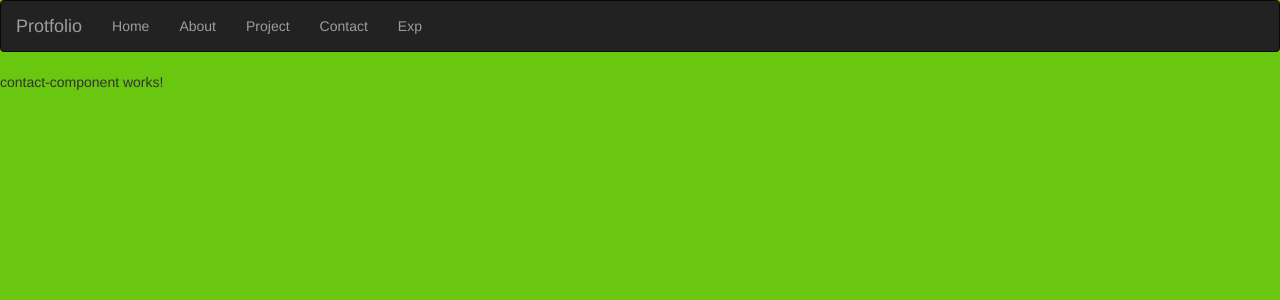
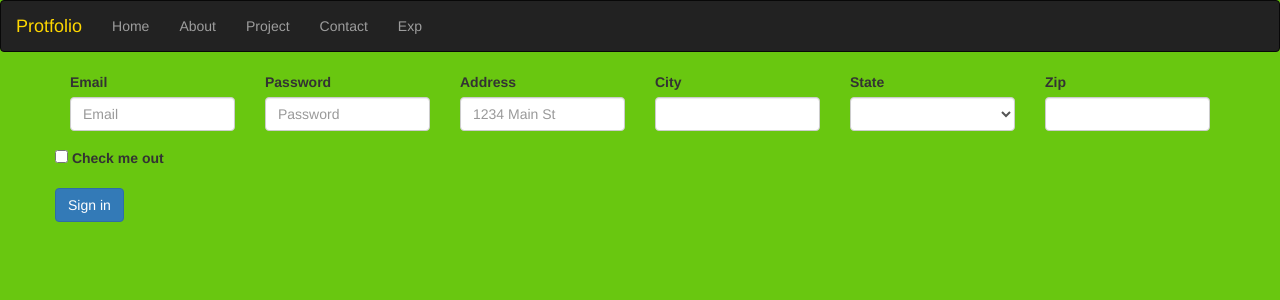
Before and after one commit to aniketbumbc/Angular-5, an Angular app: page /Contact in a window 1280 px wide. Shown: the top 300 px of the page. Built offline with nearby package versions, Linux system fonts and the light colour scheme.

Commit message:
Adding Template driven form getting values

```diff
--- a/src/app/app.component.css
+++ b/src/app/app.component.css
@@ -0,0 +1,3 @@
+#protfolio-name{
+color: gold;
+}
--- a/src/app/app.component.html
+++ b/src/app/app.component.html
@@ -2,17 +2,15 @@
 <nav class="navbar navbar-inverse">
     <div class="container-fluid">
       <div class="navbar-header">
-        <a class="navbar-brand" routerLink="/">Protfolio</a>
+        <a class="navbar-brand" routerLink="/" id="protfolio-name">Protfolio</a>
       </div>
       <ul class="nav navbar-nav">
-        <li routerLinkActive="Active" [routerLinkActiveOptions]="{exact:true}"><a routerLink="/Home" >Home</a></li>
-        <li routerLinkActive="Active"><a routerLink="/About">About</a></li>
-        <li routerLinkActive="Active"><a routerLink="/Project">Project</a></li>
-        <li routerLinkActive="Active"><a routerLink="/Contact">Contact</a></li>
-        <li routerLinkActive="Active"><a routerLink="/Exp" >Exp</a></li>
+        <li routerLinkActive="Active" [routerLinkActiveOptions]="{exact:true}"><a id="nav-name" routerLink="/" >Home</a></li>
+        <li routerLinkActive="Active"><a id="nav-name" routerLink="/About">About</a></li>
+        <li routerLinkActive="Active"><a id="nav-name"  routerLink="/Project">Project</a></li>
+        <li routerLinkActive="Active"><a id="nav-name" routerLink="/Contact">Contact</a></li>
+        <li routerLinkActive="Active"><a id="nav-name"routerLink="/Exp" >Exp</a></li>
       </ul>
     </div>
   </nav>
-
-
 <router-outlet></router-outlet>
--- a/src/app/contact-component/contact-component.component.html
+++ b/src/app/contact-component/contact-component.component.html
@@ -1,3 +1,47 @@
-<p>
-  contact-component works!
-</p>
+<div class="container">
+  <div class="row">
+<form (ngSubmit)="onSubmit(f)" #f="ngForm">
+    <div class="form-group col-md-2">
+      <label for="inputEmail4">Email</label>
+      <input type="email" class="form-control" id="inputEmail4" placeholder="Email" ngModel name="email" email  required>
+    </div>
+    <div class="form-group col-md-2">
+      <label for="inputPassword4">Password</label>
+      <input type="password" class="form-control" id="inputPassword4" placeholder="Password" ngModel name="password">
+    </div>
+
+  <div class="form-group col-md-2">
+    <label for="inputAddress">Address</label>
+    <input type="text" class="form-control" id="inputAddress" placeholder="1234 Main St" ngModel name="address">
+  </div>
+   <div class="form-row">
+    <div class="form-group col-md-2">
+      <label for="inputCity">City</label>
+      <input type="text" class="form-control" id="inputCity" ngModel name="city">
+    </div>
+    <div class="form-group col-md-2">
+      <label for="inputState">State</label>
+      <select id="inputState" class="form-control" ngModel name="state">
+        <option selected>Choose...</option>
+        <option>MD</option>
+        <option>NY</option>
+        <option>CA</option>
+        <option>TX</option>
+      </select>
+    </div>
+    <div class="form-group col-md-2">
+      <label for="inputZip">Zip</label>
+      <input type="text" class="form-control" id="inputZip" ngModel name="zipcode">
+    </div>
+  </div>
+  <div class="form-group">
+    <div class="form-check">
+      <label class="form-check-label">
+        <input class="form-check-input" type="checkbox" ngModel name="checkme"> Check me out
+      </label>
+    </div>
+  </div>
+  <button type="submit" class="btn btn-primary">Sign in</button>
+</form>
+</div>
+</div>
--- a/src/app/contact-component/contact-component.component.ts
+++ b/src/app/contact-component/contact-component.component.ts
@@ -1,15 +1,16 @@
-import { Component, OnInit } from '@angular/core';
+import { Component} from '@angular/core';
+import {NgForm} from '@angular/forms';
 
 @Component({
   selector: 'app-contact-component',
   templateUrl: './contact-component.component.html',
   styleUrls: ['./contact-component.component.css']
 })
-export class ContactComponentComponent implements OnInit {
+export class ContactComponentComponent {
 
   constructor() { }
 
-  ngOnInit() {
-  }
-
+ onSubmit(form:NgForm){
+  console.log(form);
+ }
 }
--- a/src/app/home-component/home-component.component.ts
+++ b/src/app/home-component/home-component.component.ts
@@ -1,15 +1,27 @@
-import { Component, OnInit } from '@angular/core';
+import { Component, OnInit, OnDestroy } from '@angular/core';
+import { Observable } from 'rxjs/Observable';
+import 'rxjs/Rx';
+import { Subscription } from 'rxjs/Subscription';
 
 @Component({
   selector: 'app-home-component',
   templateUrl: './home-component.component.html',
   styleUrls: ['./home-component.component.css']
 })
-export class HomeComponentComponent implements OnInit {
+export class HomeComponentComponent implements OnInit, OnDestroy {
+  onNumber: Subscription;
 
   constructor() { }
 
   ngOnInit() {
+    const mynumber = Observable.interval(2000);
+    this.onNumber = mynumber.subscribe(
+      (number: number) => {
+        console.log(number);
+      });
+  }
+  ngOnDestory() {
+    this.onNumber.unsubscribe(); //cancel clean up subscriptions
   }
 
 }
```
